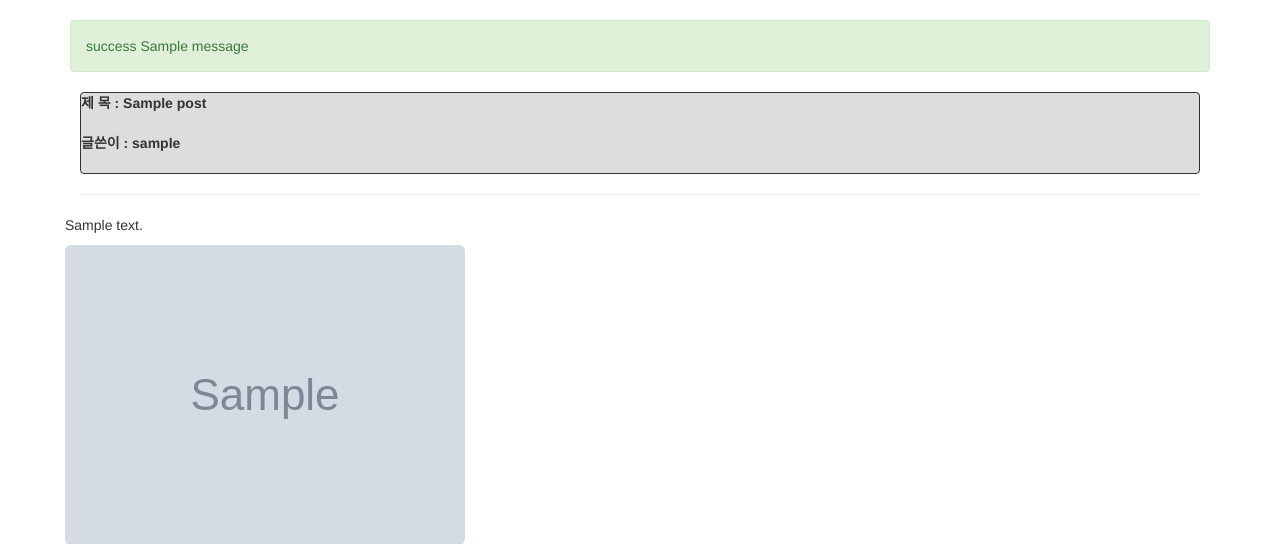
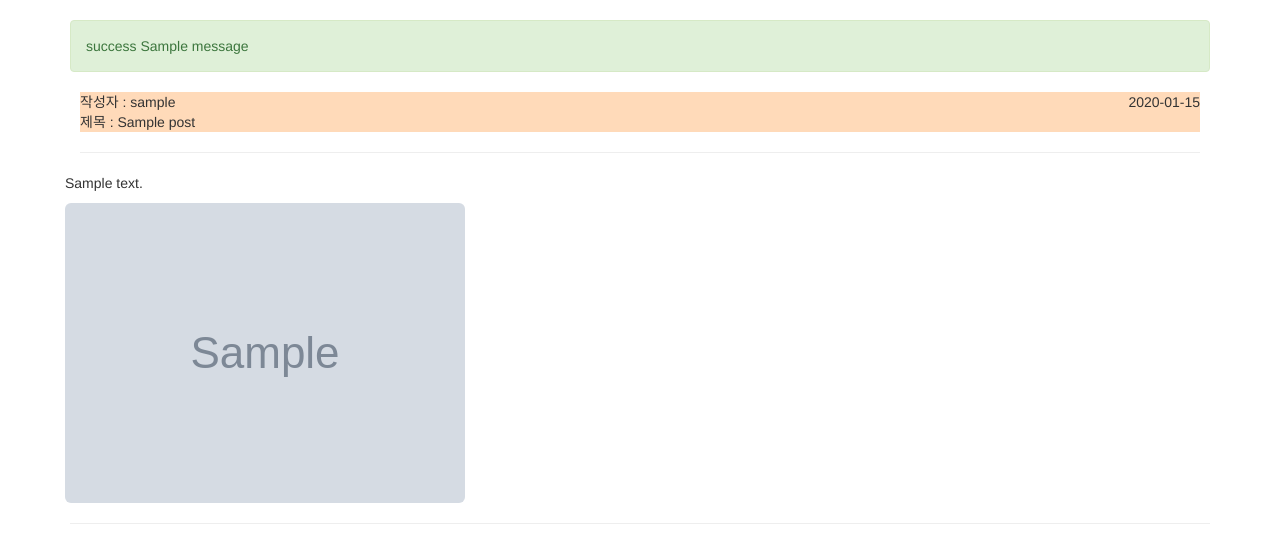
Before and after one commit to jaewook125/mabivs, a Django app: page /blog/post/1/ in a window 1280 px wide. Shown: the part 52-596 px from the top of the page. Run offline with Django 3.2, Linux system fonts and the light colour scheme; tables that the repository leaves empty hold one stand-in row (values such as "Sample post"); grey boxes marked "Sample" are stand-in pictures; one stand-in notice (Sample message) is shown; parts of the project's set-up code (start-up, migrations or seed data) failed here and were passed over; some libraries are stand-ins or nearby versions.

Commit message:
ui 개선

```diff
--- a/accounts/templates/accounts/login_form.html
+++ b/accounts/templates/accounts/login_form.html
@@ -1,6 +1,8 @@
 {% extends "accounts/layout.html" %}
 
 {% block content %}
+
+{% if not user.authenticated %}
 <form action="" method="post" class="form-horizontal">
 <legend>로그인</legend>
 {% csrf_token %}
@@ -41,5 +43,5 @@ $(document).ready(function(){
     $('[data-toggle="tooltip"]').tooltip();
 });
 </script>
-
+{% endif %}
 {% endblock %}
--- a/accounts/templates/accounts/signup_form.html
+++ b/accounts/templates/accounts/signup_form.html
@@ -2,8 +2,10 @@
 
 
 {% block content %}
+{% if not user.authenticated %}
 <form action="" method="post">
 <legend>회원가입!</legend>
+<p class="text-center">{{ message }}</p>
 {% csrf_token %}
 <div class="container">
   <div class="row">
@@ -45,5 +47,5 @@ $(function() {
 
 
 </script>
-
+{% endif %}
 {% endblock %}
--- a/blog/templates/blog/post_detail.html
+++ b/blog/templates/blog/post_detail.html
@@ -6,22 +6,19 @@
     <div class="row" style="
       margin-left: 10px;
       margin-right: 10px;">
-      <div style="position: relative;
-                 background: #fbfbfb;">
-        <div class="w_top_left" style="border: 1px solid;
-                                       border-radius: 4px;
-                                       background: #dddddd;">
-              <dl class="wt_subject">
-                <dt>제 목 :  {{ post.title }}</dt>
-              </dl>
-              <dl class="wt_subject">
-                <dt>글쓴이 :    {{ post.author }}</dt>
-                <div class="w_top_left" style="
-                                      border-radius: 4px;
-                                      background: #dddddd;">
-              </dl>
-        </div>
-      </div>
+      <div class="header">
+        <ul style="margin: 0;
+                   padding: 0;
+                   overflow: hidden;
+                   background-color: #FFDAB9;">
+          <li style="float: right;
+                     overflow: hidden;">
+            {{ post.created_at| date:'Y-m-d' }}
+          </li>
+        <li>작성자 : {{ post.author }}</li>
+        <li>제목 : {{ post.title }}</li>
+        </ul>
+     </div>
       <hr>
 
         <div class="row">
--- a/blog/templates/blog/post_list.html
+++ b/blog/templates/blog/post_list.html
@@ -14,19 +14,15 @@
         <th>번호</th>
         <th class="text-center">제목</th>
         <th class="text-center">작성자</th>
-        <th class="text-center">날짜</th>
       </tr>
     </thead>
     <tbody>
       {% for posts in post %}
-
       <tr style="width: 60px;">
           <th style="width: 66px;">{{ posts.id }}</th>
           <th class="text-center"><a href="{% url "blog:post_detail" pk=posts.pk %}">{{ posts.title }}</a></th>
-          <th style="width: 60px;">{{ posts.author }}</th>
-          <th style="width: 100px;">{{ posts.created_at|date:"Y-m-d"  }}</th>
+          <th style="width: 60px;"><small>{{ posts.author }}</small></th>
       </tr>
-
       {% endfor %}
     </tbody>
     </table>
--- a/mabivs/templates/layout.html
+++ b/mabivs/templates/layout.html
@@ -54,7 +54,7 @@
         {% endif %}
           </ul>
           <ul class="nav navbar-nav navbar-right">
-            <li><a href="{% url "accounts:signup" %}?next={% url "accounts:login" %}"
+            <li><a href="{% url "accounts:signup" %}"
                    data-toggle="tooltip" title="회원가입시 작성 가능!">
             {% if not user.is_authenticated %}
             <span class="glyphicon glyphicon-user"></span>회원가입</a></li>
```
Also changed, not shown: accounts/views.py (+20 -19 lines).
